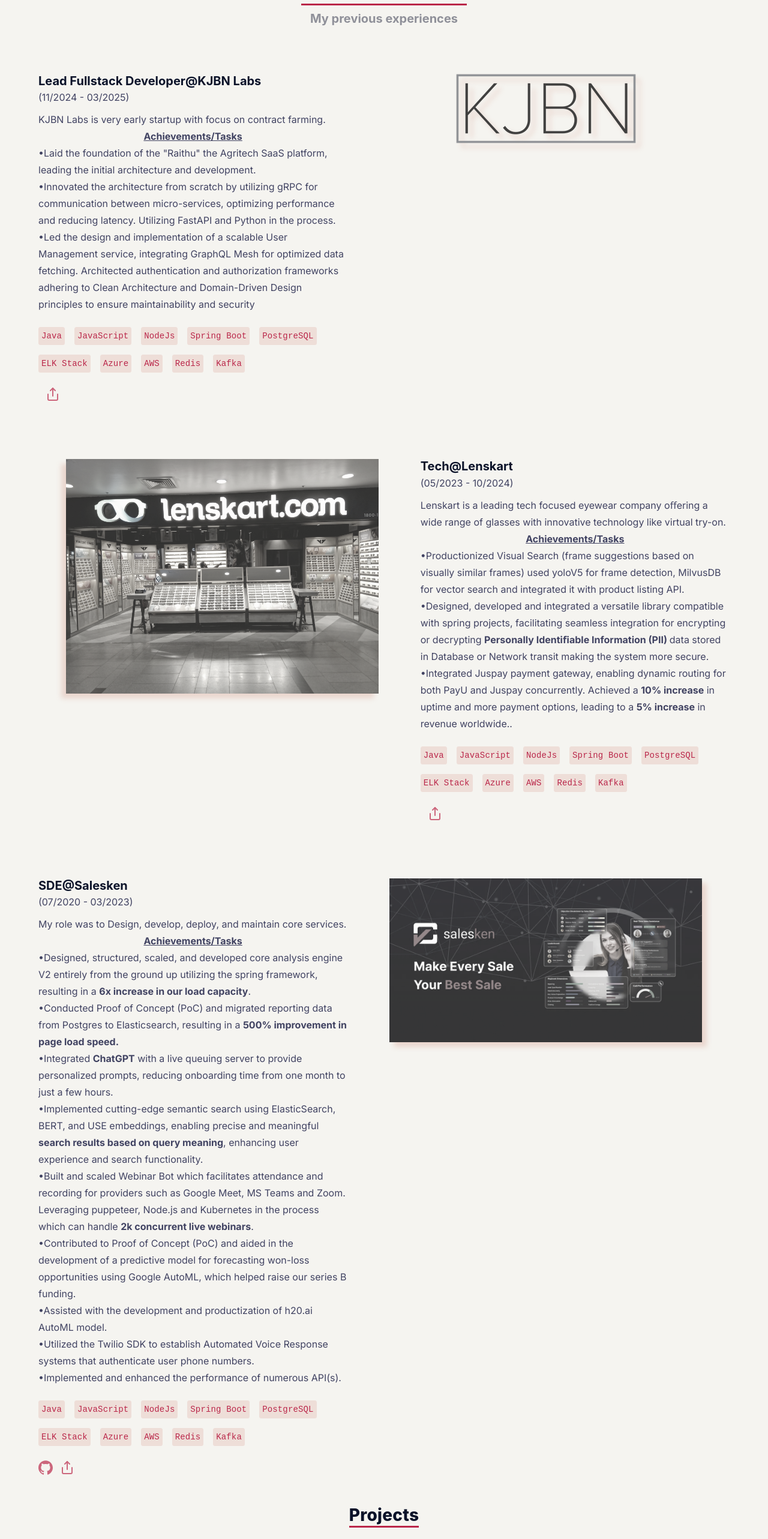
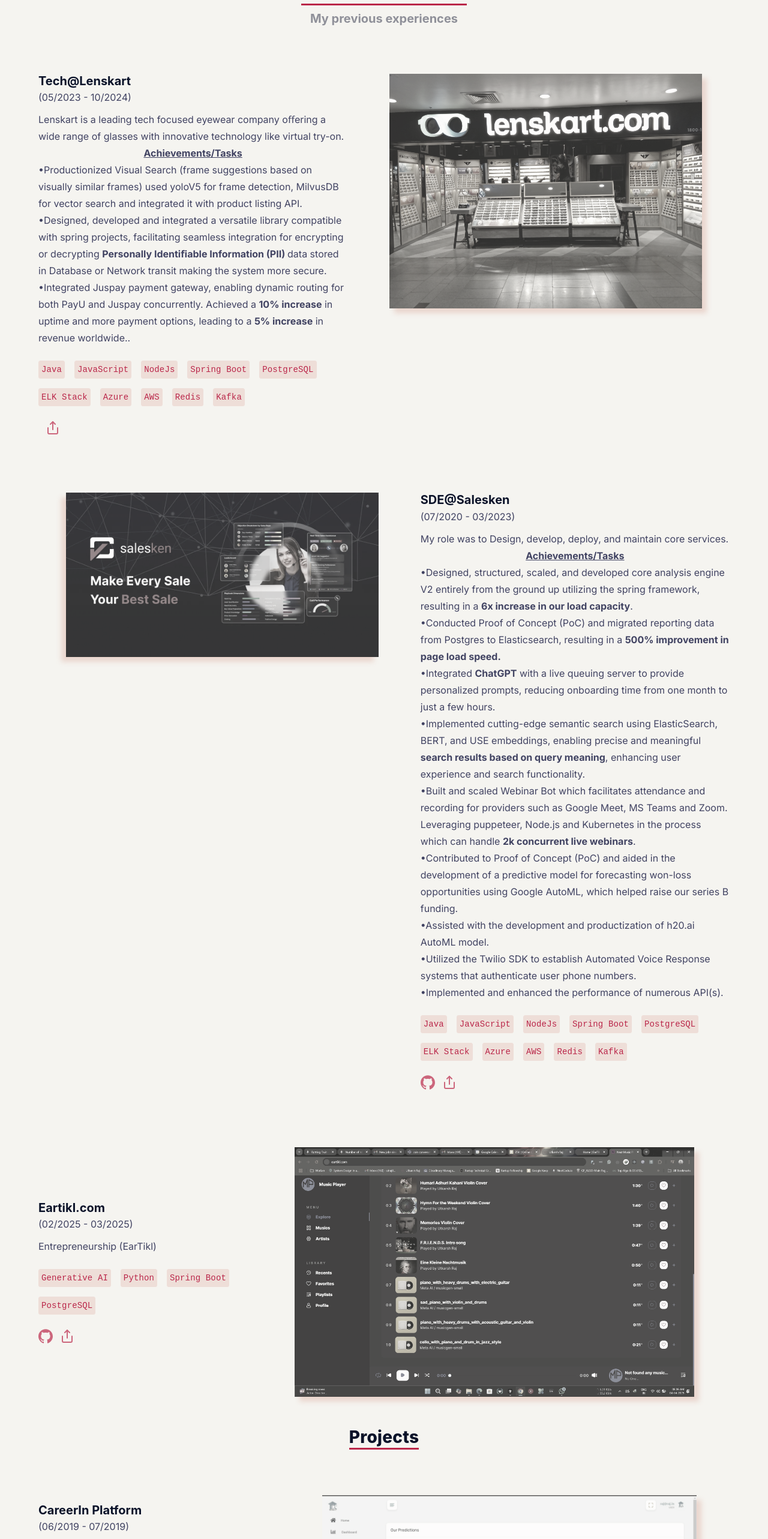
Before and after one commit to theroyalraj/theroyalraj.tech, a React (Vite) app: page / in a window 1280 px wide. Shown: the part 901-3466 px from the top of the page at 60% size. Built offline with nearby package versions, Linux system fonts and the light colour scheme; a web font is replaced by a local one.

Commit message:
lenskart

```diff
--- a/src/shared/featured.ts
+++ b/src/shared/featured.ts
@@ -1,4 +1,4 @@
-import { salesken, bitaansh, netflix, lk, careerin, kjbn } from '@static/images';
+import { salesken, bitaansh, netflix, lk, careerin, kjbn, eartiklr } from '@static/images';
 
 export const featured: {
   id: string;
@@ -10,24 +10,24 @@
   live?: string;
   image?: string;
 }[] = [
-  {
-    id: 'lk',
-    name: 'Lead Fullstack Developer@KJBN Labs',
-    date: '(11/2024 - 03/2025)',
-    info: `<React.Fragment>
-  <ul type="disc">KJBN Labs is very early startup with focus on contract farming.
-<br><strong><u><center>Achievements/Tasks</center></u></strong>
-<li>•Laid the foundation of the "Raithu" the Agritech SaaS platform, leading the initial architecture and development.</li>
-<li>•Innovated the architecture from scratch by utilizing gRPC for communication between micro-services, optimizing performance and reducing latency. Utilizing FastAPI and Python in the process.</li>
-<li>•Led the design and implementation of a scalable User Management service, integrating GraphQL Mesh for optimized data fetching. Architected authentication and authorization frameworks adhering to Clean Architecture and Domain-Driven Design principles to ensure maintainability and security</li></ul>
-</ul>
-<React.Fragment>`,
+  //   {
+  //     id: 'lk',
+  //     name: 'Lead Fullstack Developer@KJBN Labs',
+  //     date: '(11/2024 - 03/2025)',
+  //     info: `<React.Fragment>
+  //   <ul type="disc">KJBN Labs is very early startup with focus on contract farming.
+  // <br><strong><u><center>Achievements/Tasks</center></u></strong>
+  // <li>•Laid the foundation of the "Raithu" the Agritech SaaS platform, leading the initial architecture and development.</li>
+  // <li>•Innovated the architecture from scratch by utilizing gRPC for communication between micro-services, optimizing performance and reducing latency. Utilizing FastAPI and Python in the process.</li>
+  // <li>•Led the design and implementation of a scalable User Management service, integrating GraphQL Mesh for optimized data fetching. Architected authentication and authorization frameworks adhering to Clean Architecture and Domain-Driven Design principles to ensure maintainability and security</li></ul>
+  // </ul>
+  // <React.Fragment>`,
 
-    stack: ['Java', 'JavaScript', 'NodeJs', 'Spring Boot', 'PostgreSQL', 'ELK Stack', 'Azure', 'AWS', 'Redis', 'Kafka'],
-    code: '',
-    live: 'https://salesken.ai/',
-    image: kjbn,
-  },
+  //     stack: ['Java', 'JavaScript', 'NodeJs', 'Spring Boot', 'PostgreSQL', 'ELK Stack', 'Azure', 'AWS', 'Redis', 'Kafka'],
+  //     code: '',
+  //     live: 'https://salesken.ai/',
+  //     image: kjbn,
+  //   },
   {
     id: 'lk',
     name: 'Tech@Lenskart ',
@@ -75,11 +75,11 @@
     id: 'eartikl',
     name: 'Eartikl.com',
     date: '(02/2025 - 03/2025)',
-    info: 'EarTikl: Revolutionizing Music Creation with AI',
+    info: 'Entrepreneurship (EarTikl)',
     stack: ['Generative AI', 'Python', 'Spring Boot', 'PostgreSQL'],
     code: 'https://github.com/Ear-Tiklr',
     live: 'https://eartikl.com',
-    image: careerin,
+    image: eartiklr,
   },
   {
     id: 'careerin',
--- a/static/images/index.ts
+++ b/static/images/index.ts
@@ -10,3 +10,4 @@
 export { default as lk } from './lk.webp';
 export { default as careerin } from './careerIn.jpg';
 export { default as kjbn } from './kjbn.webp';
+export { default as eartiklr } from './eartiklr.png';
```
Also changed, not shown: static/images/eartiklr.png (added), 1 other file (tests, documents, lock files or other folders).
